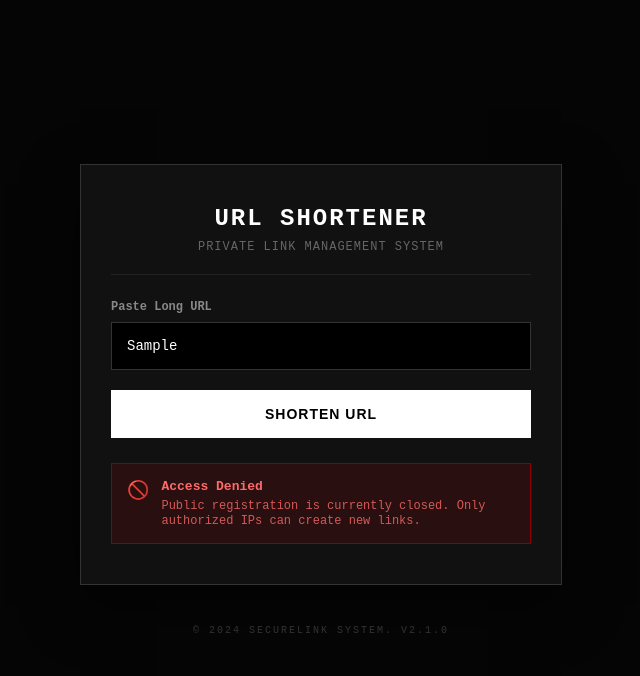
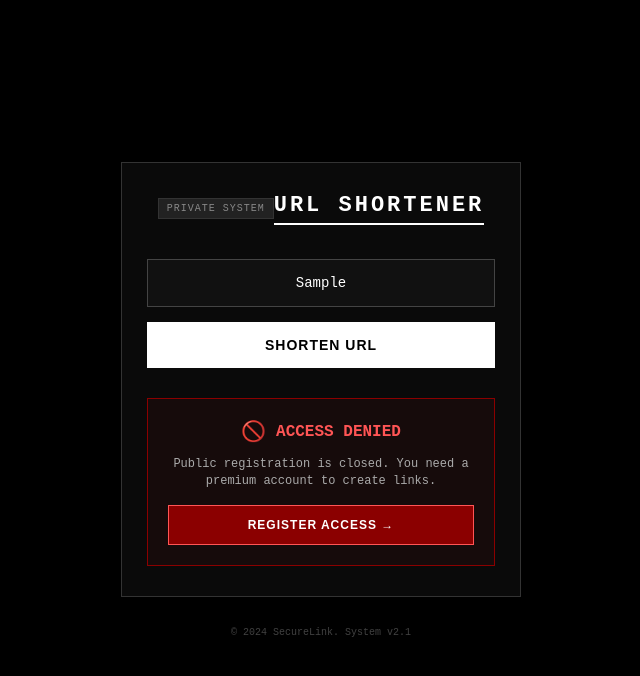
Before and after one commit to hyein89/faklink, a Next.js app: page / in a window 1280 px wide. Both pictures are taken after typing "Sample" into the empty fields and a click on the button "SHORTEN URL". Shown: the top 676 px of the page, without its empty margins (319-959 px from the left). Built offline with nearby package versions, Linux system fonts and the light colour scheme.

Commit message:
Update page.tsx

```diff
--- a/src/app/page.tsx
+++ b/src/app/page.tsx
@@ -1,6 +1,9 @@
 'use client';
 
 import { useState } from 'react';
+
+// GANTI LINK AFFILIATE SHORTENER KAMU DI SINI
+const AFFILIATE_LINK = "https://ouo.io/ref/namakamu";
 
 export default function Home() {
   const [url, setUrl] = useState('');
@@ -12,38 +15,40 @@ export default function Home() {
 
     setStatus('loading');
 
-    // Simulasi loading 1.5 detik, lalu muncul error
+    // Simulasi loading 1.5 detik, lalu muncul notif error + tombol register
     setTimeout(() => {
       setStatus('error');
     }, 1500);
   };
 
+  const openAffiliate = () => {
+    window.open(AFFILIATE_LINK, '_blank');
+  };
+
   return (
     <div style={styles.container}>
-      {/* Kotak Utama (Card) */}
+
+      {/* Container Kotak Utama */}
       <div style={styles.card}>
 
-        {/* Judul & Deskripsi */}
+        {/* Header Title */}
         <div style={styles.header}>
+          <div style={styles.badge}>PRIVATE SYSTEM</div>
           <h1 style={styles.title}>URL SHORTENER</h1>
-          <p style={styles.subtitle}>Private Link Management System</p>
         </div>
 
-        {/* Form Input */}
+        {/* Input Area */}
         <form onSubmit={handleShorten} style={styles.form}>
-          <div style={styles.inputGroup}>
-            <label style={styles.label}>Paste Long URL</label>
           <input
             type="text"
-              placeholder="https://example.com/very-long-url..."
+            placeholder="Paste Link Here..."
             value={url}
             onChange={(e) => {
               setUrl(e.target.value);
-                if (status === 'error') setStatus('idle'); // Reset error kalau ngetik ulang
+              if (status === 'error') setStatus('idle');
             }}
             style={styles.input}
           />
-          </div>
 
           <button
             type="submit"
@@ -54,30 +59,37 @@ export default function Home() {
           </button>
         </form>
 
-        {/* Notifikasi Error (Muncul Hanya Saat Diperlukan) */}
+        {/* Notifikasi Error + Tombol Register Affiliate */}
         {status === 'error' && (
-          <div style={styles.alertBox}>
-            <span style={styles.alertIcon}>🚫</span>
-            <div>
-              <strong style={{display: 'block', marginBottom: '4px'}}>Access Denied</strong>
-              <span style={{fontSize: '12px', opacity: 0.8}}>
-                Public registration is currently closed. Only authorized IPs can create new links.
-              </span>
+          <div style={styles.errorBox}>
+            <div style={styles.errorHeader}>
+              <span style={{fontSize: '20px'}}>🚫</span>
+              <strong>ACCESS DENIED</strong>
             </div>
+
+            <p style={styles.errorText}>
+              Public registration is closed. You need a premium account to create links.
+            </p>
+
+            {/* Tombol Affiliate */}
+            <button onClick={openAffiliate} style={styles.registerButton}>
+              REGISTER ACCESS &rarr;
+            </button>
           </div>
         )}
 
       </div>
 
-      {/* Footer Kecil */}
+      {/* Footer */}
       <div style={styles.footer}>
-        &copy; 2024 SecureLink System. v2.1.0
+        &copy; 2024 SecureLink. System v2.1
       </div>
+
     </div>
   );
 }
 
-// STYLING: Tema Gelap, Tajam (No Radius), Rapi
+// STYLING RAPI & RESPONSIF
 const styles: { [key: string]: React.CSSProperties } = {
   container: {
     minHeight: '100vh',
@@ -86,74 +98,70 @@ const styles: { [key: string]: React.CSSProperties } = {
     flexDirection: 'column',
     justifyContent: 'center',
     alignItems: 'center',
-    backgroundColor: '#050505', // Hitam pekat
+    backgroundColor: '#000000',
     color: '#ffffff',
-    fontFamily: 'Courier New, Courier, monospace', // Font ala hacker/dev
-    padding: '20px',
+    fontFamily: 'Courier New, Courier, monospace',
+    padding: '20px', // Memberi jarak aman dari pinggir layar HP
     boxSizing: 'border-box',
   },
   card: {
     width: '100%',
-    maxWidth: '420px', // Membatasi lebar agar tidak melebar kemana-mana
-    backgroundColor: '#111',
+    maxWidth: '400px', // Lebar maksimal di desktop
+    backgroundColor: '#0a0a0a', // Sedikit lebih terang dari background utama
     border: '1px solid #333',
-    padding: '40px 30px',
+    padding: '30px 25px',
     display: 'flex',
     flexDirection: 'column',
-    gap: '25px',
-    boxShadow: '0 20px 50px rgba(0,0,0,0.5)', // Shadow biar elegan
+    gap: '20px',
+    boxShadow: '0 10px 30px rgba(0,0,0,0.8)',
+    position: 'relative',
+    boxSizing: 'border-box',
   },
   header: {
     textAlign: 'center',
-    borderBottom: '1px solid #222',
-    paddingBottom: '20px',
+    marginBottom: '10px',
+  },
+  badge: {
+    fontSize: '10px',
+    backgroundColor: '#222',
+    color: '#888',
+    padding: '4px 8px',
+    border: '1px solid #333',
+    display: 'inline-block',
+    marginBottom: '10px',
+    letterSpacing: '1px',
   },
   title: {
     margin: 0,
-    fontSize: '24px',
+    fontSize: '22px',
     fontWeight: '700',
-    letterSpacing: '2px',
+    letterSpacing: '3px',
     color: '#fff',
-  },
-  subtitle: {
-    margin: '8px 0 0 0',
-    fontSize: '12px',
-    color: '#666',
-    textTransform: 'uppercase',
-    letterSpacing: '1px',
+    borderBottom: '2px solid #fff', // Garis bawah judul
+    display: 'inline-block',
+    paddingBottom: '5px',
   },
   form: {
     display: 'flex',
     flexDirection: 'column',
-    gap: '20px',
-  },
-  inputGroup: {
-    display: 'flex',
-    flexDirection: 'column',
-    gap: '8px',
-    textAlign: 'left',
-  },
-  label: {
-    fontSize: '12px',
-    color: '#888',
-    fontWeight: 'bold',
+    gap: '15px',
   },
   input: {
     width: '100%',
     padding: '15px',
-    backgroundColor: '#000',
-    border: '1px solid #333',
+    backgroundColor: '#111',
+    border: '1px solid #444',
     color: '#fff',
     fontSize: '14px',
     outline: 'none',
     boxSizing: 'border-box',
     fontFamily: 'inherit',
-    transition: 'border-color 0.3s',
+    textAlign: 'center', // Text di tengah biar rapi
   },
   button: {
     width: '100%',
-    padding: '16px',
-    backgroundColor: '#fff', // Tombol Putih Kontras
+    padding: '15px',
+    backgroundColor: '#fff',
     color: '#000',
     border: 'none',
     fontSize: '14px',
@@ -161,40 +169,56 @@ const styles: { [key: string]: React.CSSProperties } = {
     cursor: 'pointer',
     textTransform: 'uppercase',
     letterSpacing: '1px',
-    transition: 'background 0.3s',
+    transition: '0.2s',
   },
   buttonLoading: {
     width: '100%',
-    padding: '16px',
+    padding: '15px',
     backgroundColor: '#333',
     color: '#888',
     border: 'none',
     fontSize: '14px',
     fontWeight: '900',
     cursor: 'not-allowed',
+  },
+  // Style untuk Kotak Error & Tombol Register
+  errorBox: {
+    marginTop: '10px',
+    backgroundColor: 'rgba(255, 50, 50, 0.05)', // Merah sangat transparan
+    border: '1px solid #8B0000', // Border merah gelap
+    padding: '20px',
+    textAlign: 'center',
+    animation: 'fadeIn 0.5s',
+  },
+  errorHeader: {
+    display: 'flex',
+    alignItems: 'center',
+    justifyContent: 'center',
+    gap: '10px',
+    color: '#ff5555',
+    marginBottom: '10px',
+  },
+  errorText: {
+    fontSize: '12px',
+    color: '#aaa',
+    marginBottom: '15px',
+    lineHeight: '1.4',
+  },
+  registerButton: {
+    width: '100%',
+    padding: '12px',
+    backgroundColor: '#8B0000', // Merah gelap
+    color: '#fff',
+    border: '1px solid #ff5555',
+    fontSize: '12px',
+    fontWeight: 'bold',
+    cursor: 'pointer',
     textTransform: 'uppercase',
     letterSpacing: '1px',
   },
-  alertBox: {
-    backgroundColor: 'rgba(255, 0, 0, 0.1)',
-    border: '1px solid #8B0000',
-    padding: '15px',
-    color: '#ff6b6b',
-    fontSize: '13px',
-    display: 'flex',
-    alignItems: 'start',
-    gap: '12px',
-    textAlign: 'left',
-    animation: 'fadeIn 0.3s ease-in',
-  },
-  alertIcon: {
-    fontSize: '18px',
-  },
   footer: {
-    marginTop: '40px',
-    color: '#333',
+    marginTop: '30px',
+    color: '#444',
     fontSize: '10px',
-    textTransform: 'uppercase',
-    letterSpacing: '2px',
   },
 };
```
Lines whose indentation alone changed are shown as unchanged.
